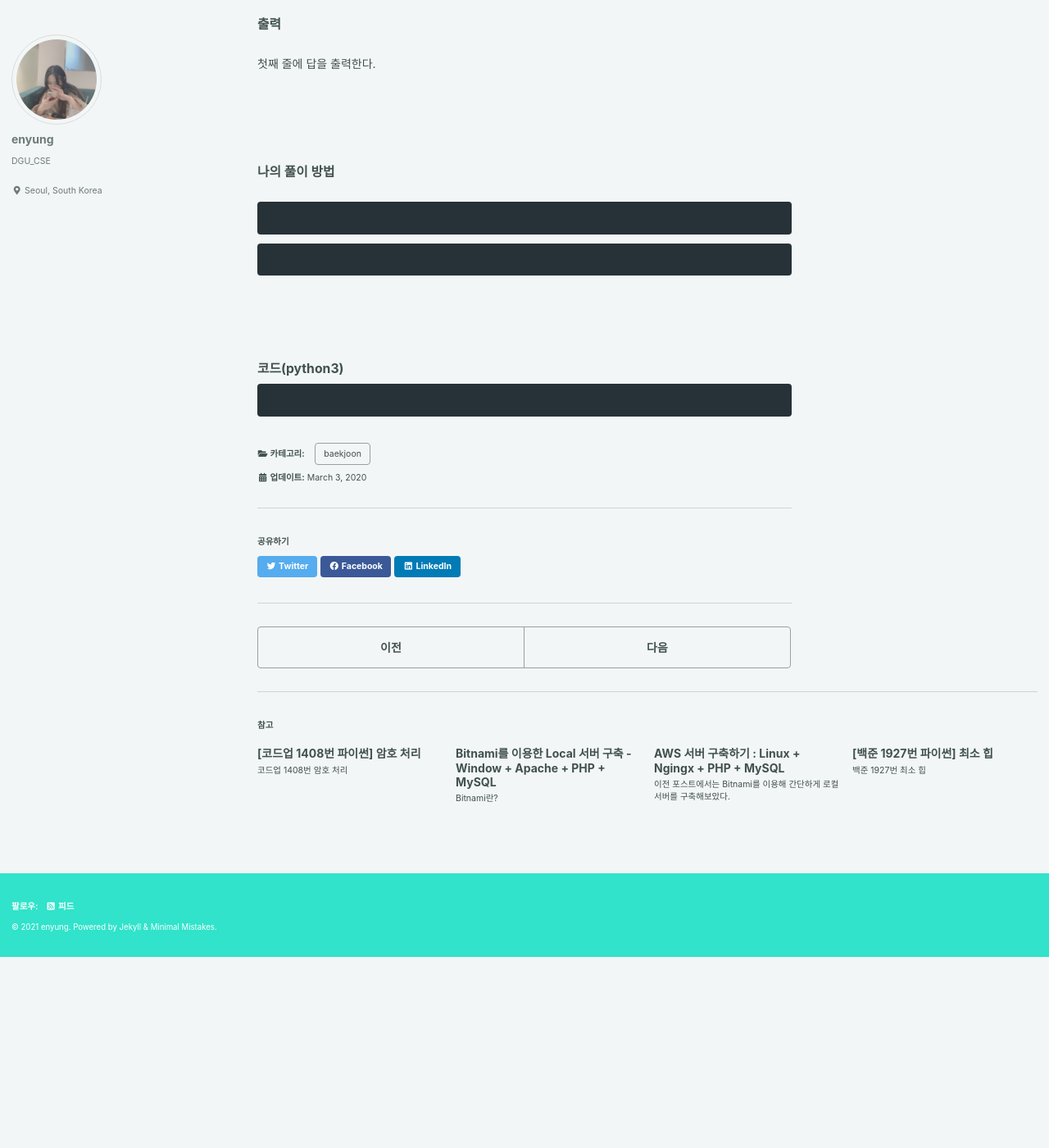
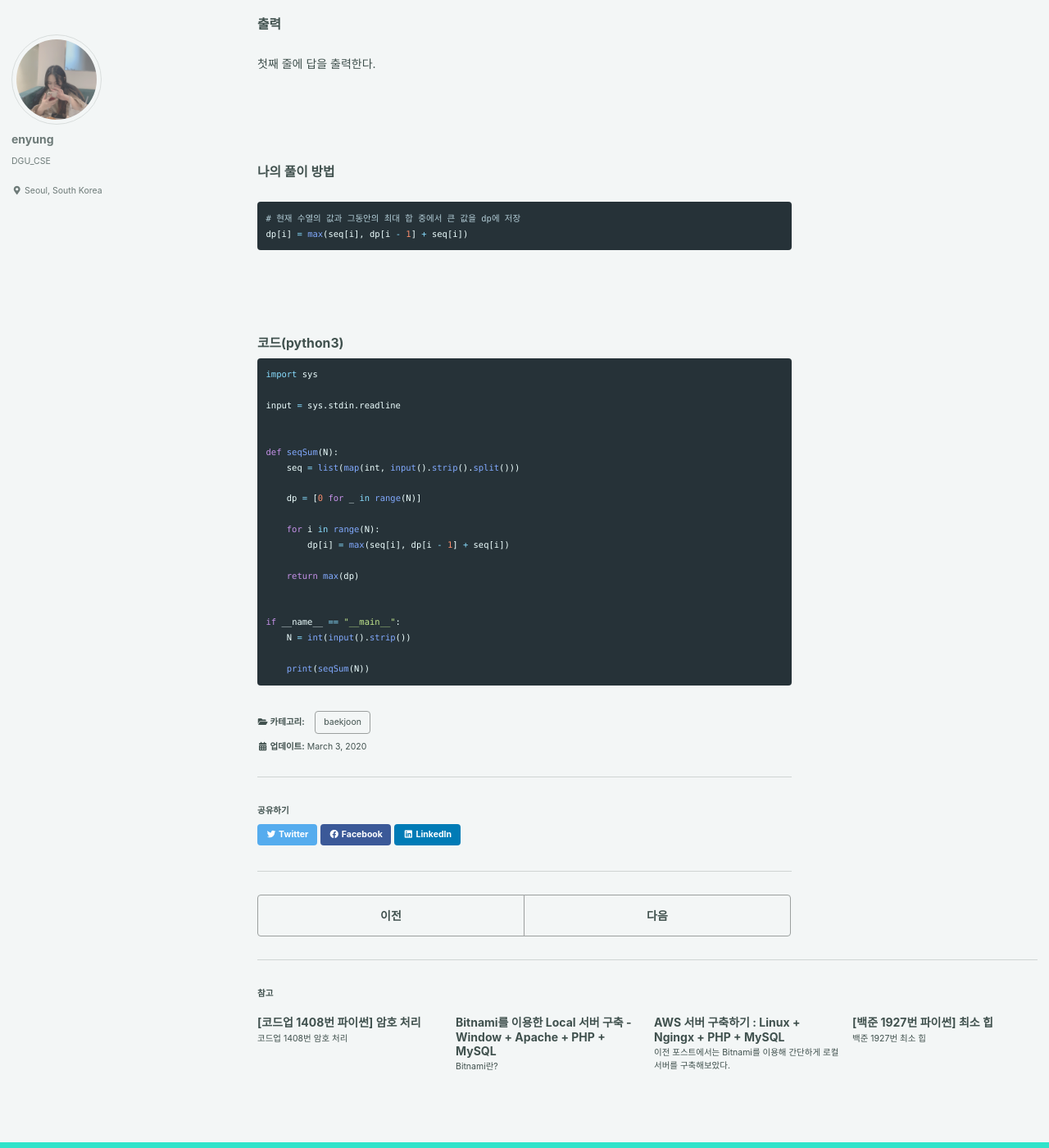
Before and after one commit to eyl056/enyungBlog, a Jekyll site: the page built from _posts/2021-03-03-백준1912.md, in a window 1280 px wide and 1400 px high, scrolled down 680 px. Shown: the whole window at 82% size. Built offline with Jekyll 4.4.1, drawn with Linux system fonts in a browser that asks for light colours; cached includes are drawn as plain includes; before the commit the page ends 1847 px from its top, so only the background shows below that.

Commit message:
Update 2021-03-03-백준1912.md

````diff
--- a/_posts/2021-03-03-백준1912.md
+++ b/_posts/2021-03-03-백준1912.md
@@ -31,21 +31,33 @@ n개의 정수로 이루어진 임의의 수열이 주어진다. 우리는 이
 ### 나의 풀이 방법<br>
 
 ```python
-
+# 현재 수열의 값과 그동안의 최대 합 중에서 큰 값을 dp에 저장
+dp[i] = max(seq[i], dp[i - 1] + seq[i])
 ```
-
-
-
-```python
-
-```
-
-
 
 <br><br><br>
 
 
 ### 코드(python3)
 ```python
+import sys
 
+input = sys.stdin.readline
+
+
+def seqSum(N):
+    seq = list(map(int, input().strip().split()))
+
+    dp = [0 for _ in range(N)]
+
+    for i in range(N):
+        dp[i] = max(seq[i], dp[i - 1] + seq[i])
+
+    return max(dp)
+
+
+if __name__ == "__main__":
+    N = int(input().strip())
+
+    print(seqSum(N))
 ```
````
